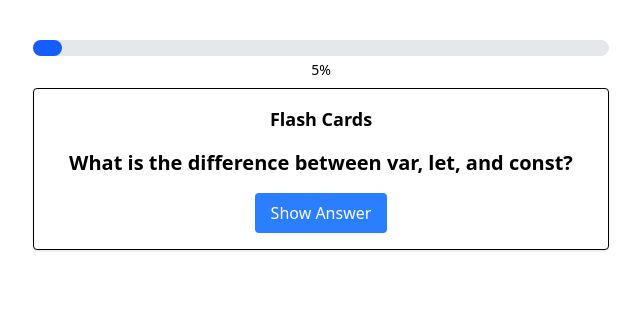
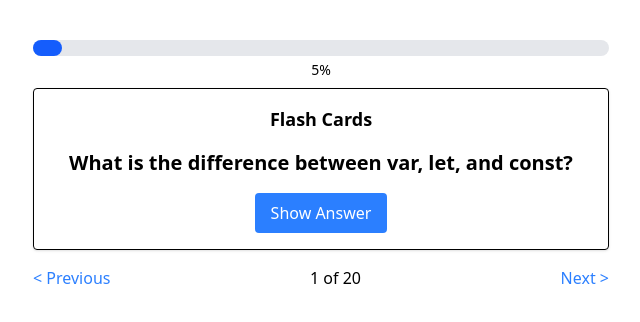
Before and after one commit to nurf21/flash-cards, a React (Vite) app: page / in a window 1280 px wide. Shown: the top 322 px of the page, without its empty margins (319-959 px from the left). Built offline with nearby package versions, Linux system fonts and the light colour scheme.

Commit message:
Added navigation buttons to flip through flashcards

```diff
--- a/src/App.jsx
+++ b/src/App.jsx
@@ -6,6 +6,9 @@ import { flashcards } from './data/flashcard';
 function App() {
   const [index, setIndex] = useState(0);
 
+  const nextCard = () => setIndex((prev) => Math.min(prev + 1, flashcards.length - 1));
+  const prevCard = () => setIndex((prev) => Math.max(prev - 1, 0));
+
   return (
     <div className="max-w-xl mx-auto mt-10">
       <ProgressBar current={index + 1} total={flashcards.length} />
@@ -13,6 +16,11 @@ function App() {
         question={flashcards[index].question}
         answer={flashcards[index].answer}
       />
+      <div className="flex justify-between mt-4">
+        <button onClick={prevCard} className="text-blue-500">&lt; Previous</button>
+        <p>{index + 1} of {flashcards.length}</p>
+        <button onClick={nextCard} className="text-blue-500">Next &gt;</button>
+      </div>
     </div>
   )
 }
```
